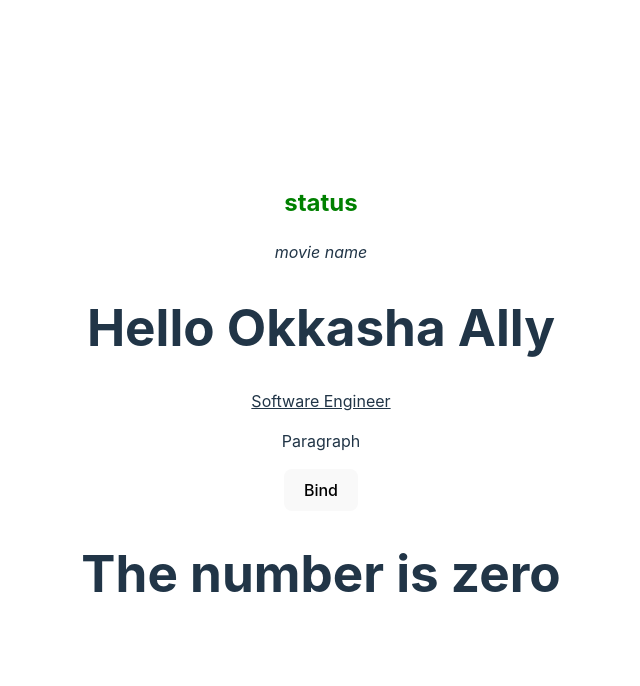
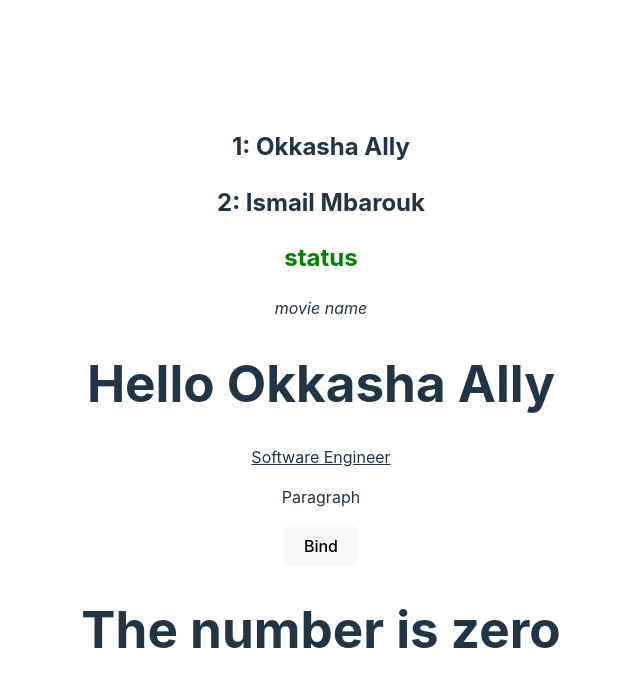
Before and after one commit to OkkashaAlly/svelte, a Svelte app: page / in a window 1280 px wide. Shown: the top 686 px of the page, without its empty margins (319-959 px from the left). Built offline with nearby package versions, Linux system fonts and the light colour scheme.

Commit message:
10 - List Rendering

```diff
--- a/src/App.svelte
+++ b/src/App.svelte
@@ -7,9 +7,20 @@
   const promoted = true;
 
   let number = 0;
+
+  const names = [
+    { first: "Okkasha", last: "Ally" },
+    { first: "Ismail", last: "Mbarouk" },
+  ];
+
 </script>
 
 <main>
+  {#each names as name, index}
+    <h2>{index +1 }: {name.first}  {name.last}</h2>
+  {/each}
+
+
   <h2 class={status}>status</h2>
   <!-- <p class:promoted={isPromoted}>movie name</p> -->
   <p class:promoted>movie name</p>
```
